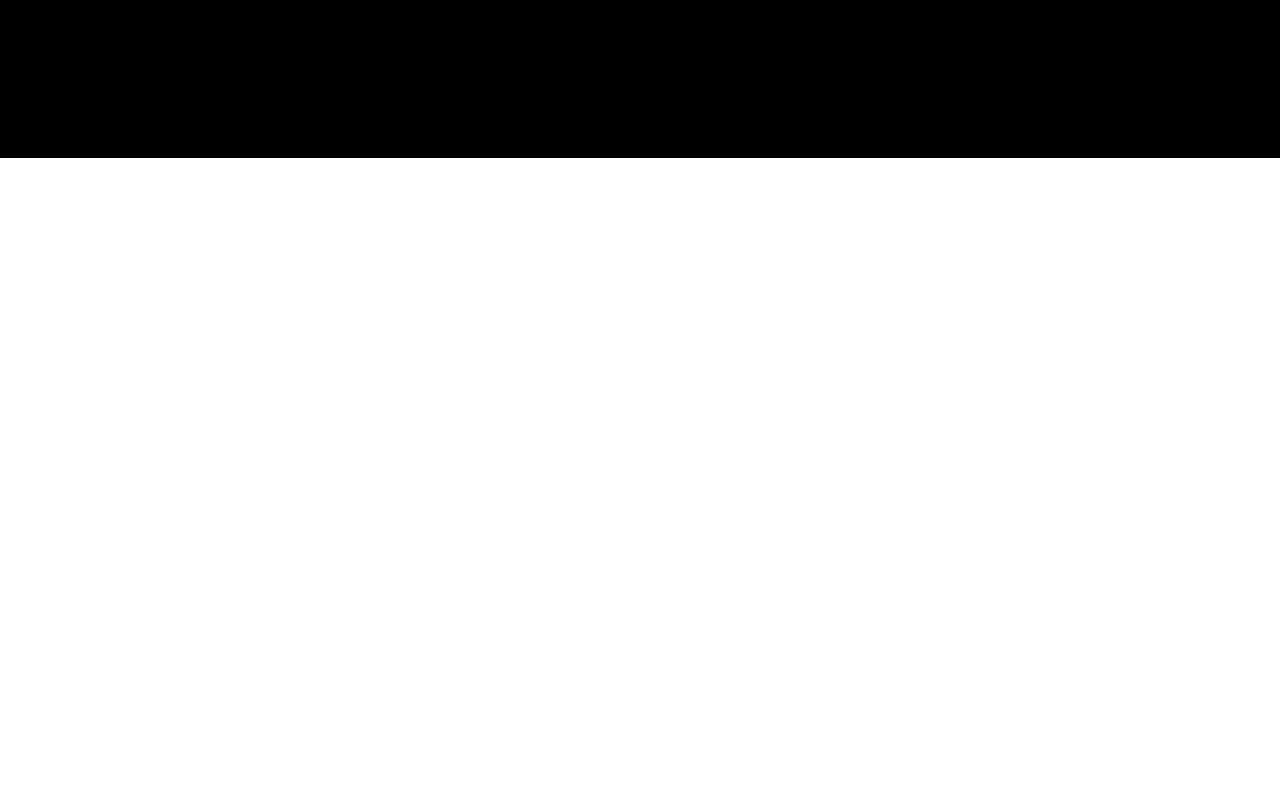
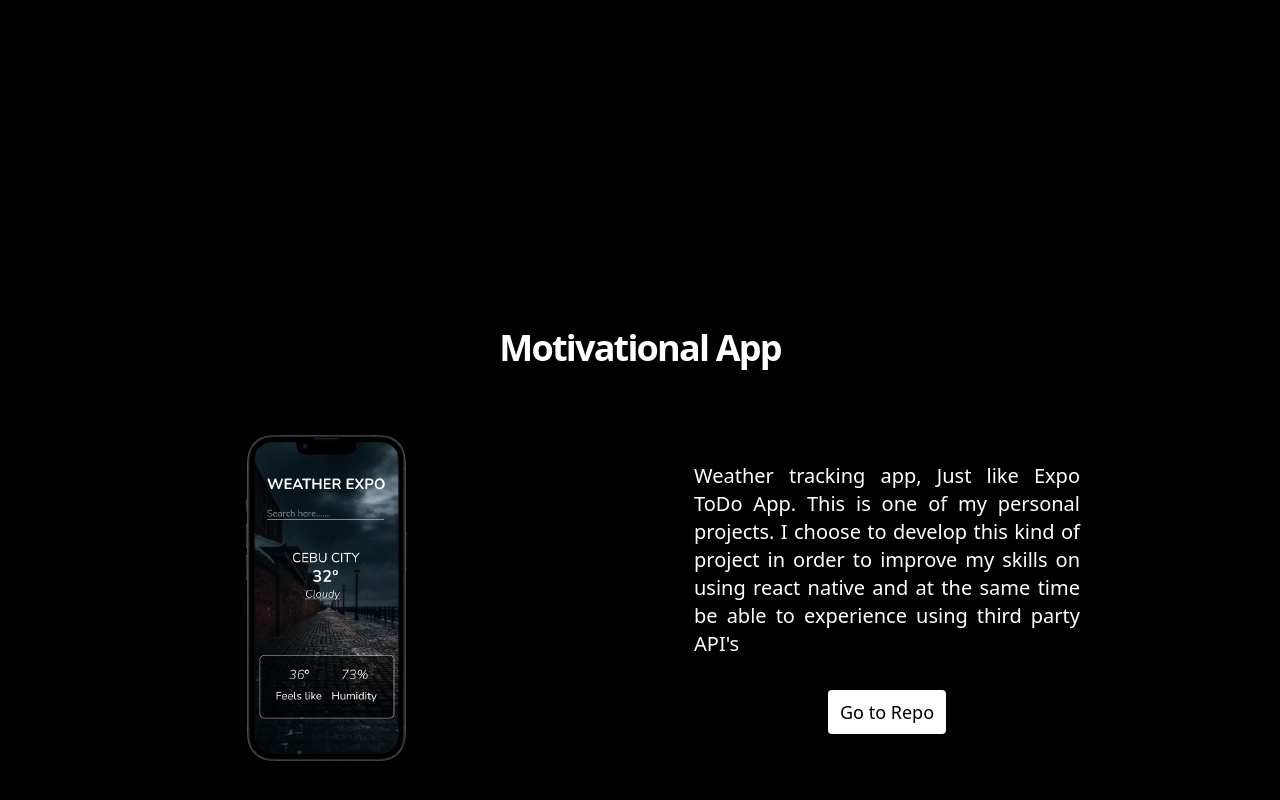
Before and after one commit to stolenfallen1/portfolio, a React (Vite) app: page /Projects in a window 1280 px wide. Shown: the part 3042-3842 px from the top of the page. Before the commit the page ends 3200 px from the top, so only its background shows below. Built offline with nearby package versions, Linux system fonts and the light colour scheme.

Commit message:
add project

```diff
--- a/src/Views/Projects.tsx
+++ b/src/Views/Projects.tsx
@@ -34,6 +34,13 @@ const Projects = () => {
         "Weather tracking app, Just like Expo ToDo App. This is one of my personal projects. I choose to develop this kind of project in order to improve my skills on using react native and at the same time be able to experience using third party API's",
       repo: "https://github.com/stolenfallen1/ExpoWeatherApp",
     },
+    {
+      title: "Motivational App",
+      img: WeatherApp,
+      content:
+        "Weather tracking app, Just like Expo ToDo App. This is one of my personal projects. I choose to develop this kind of project in order to improve my skills on using react native and at the same time be able to experience using third party API's",
+      repo: "https://github.com/stolenfallen1/MotivationalApp",
+    },
   ];
 
   return (
```
